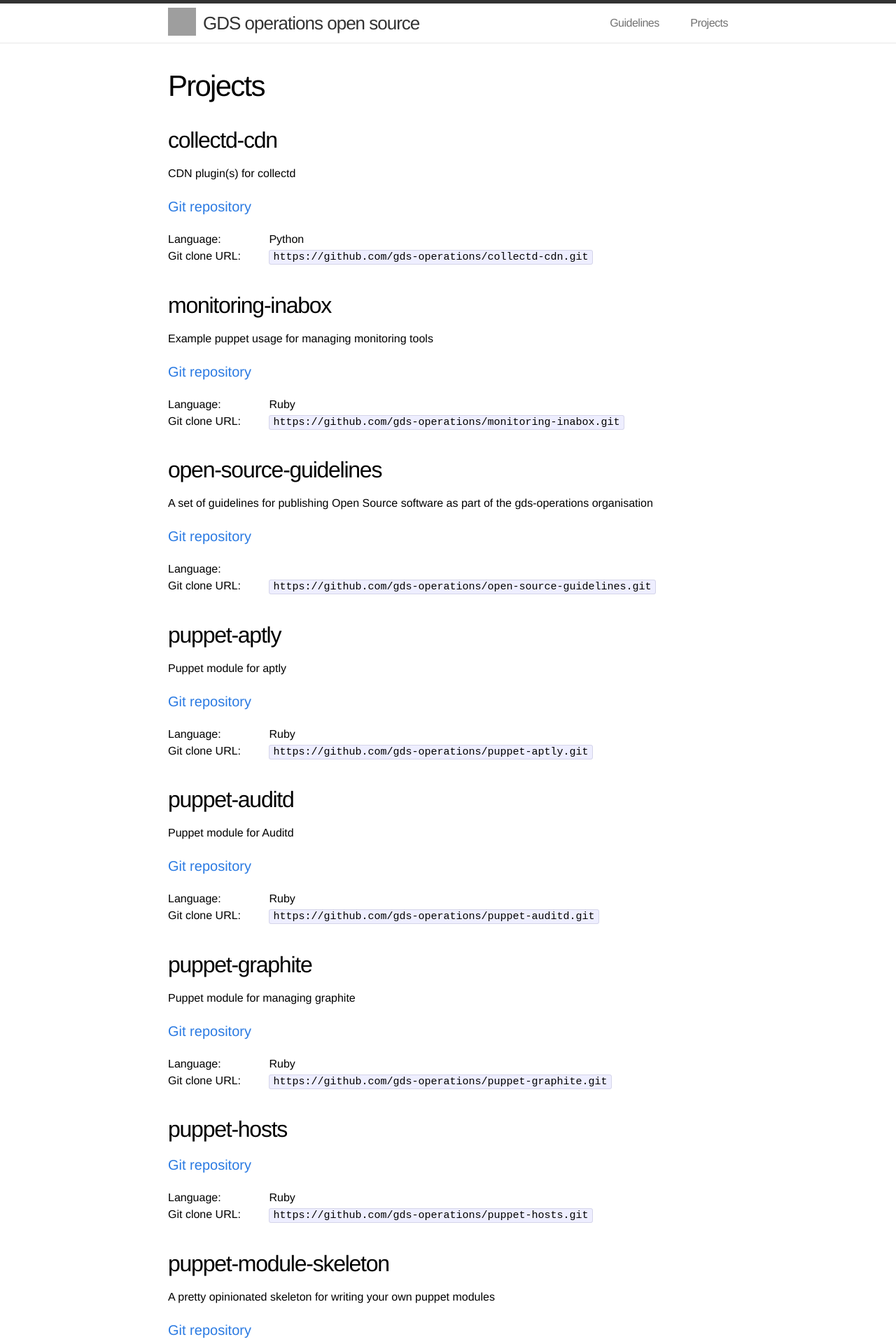
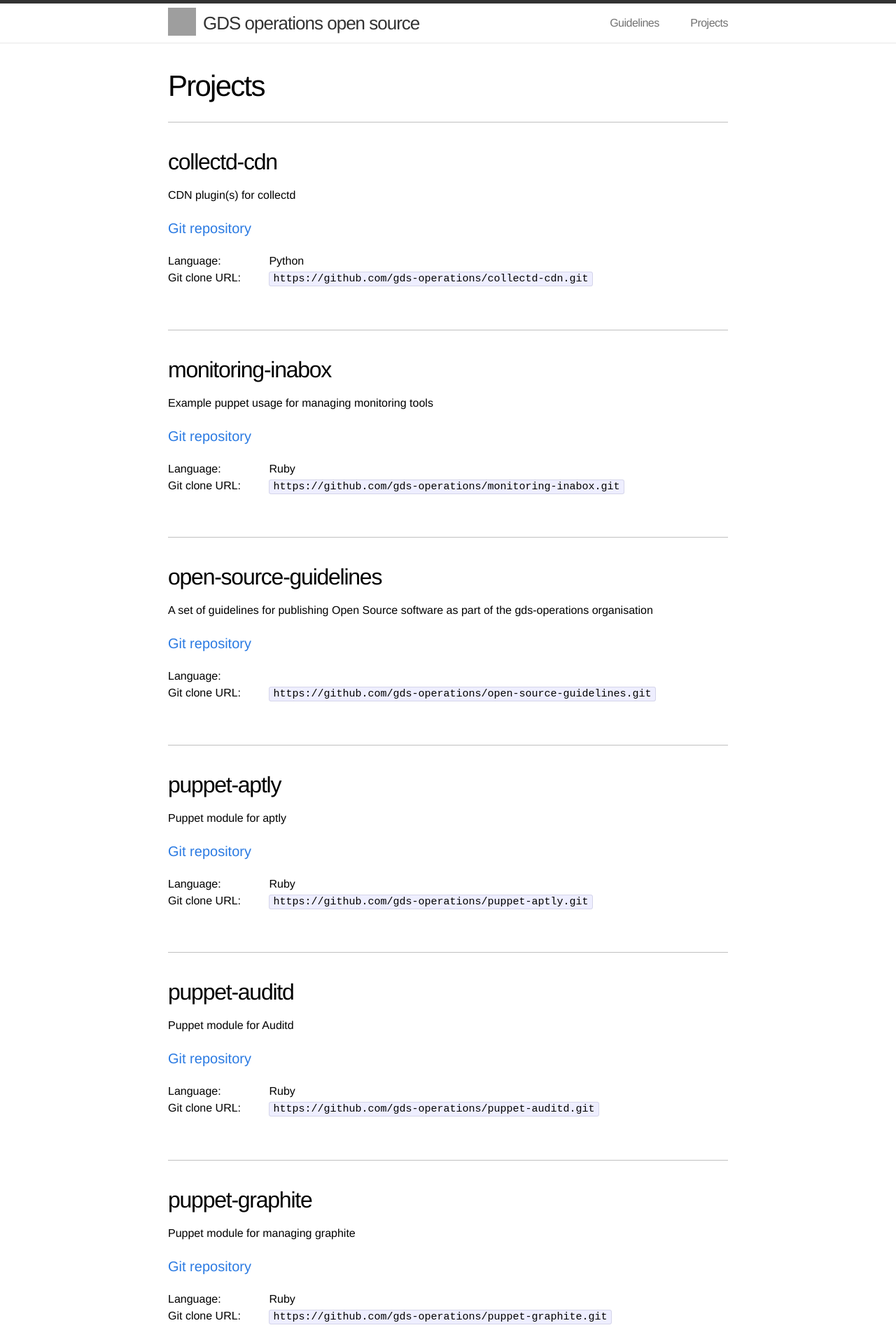
Before and after one commit to alphagov/gds-operations.github.io, a Jekyll site: the page built from projects.html, in a window 1280 px wide. Shown: the top 1920 px of the page at 70% size. Built offline with Jekyll 4.4.1, drawn with Linux system fonts in a browser that asks for light colours; Markdown is read by kramdown in place of the engine named in the settings; grey boxes are pictures that could not be loaded.

Commit message:
Add visual dividing line between projects
Add a `<div>` element with a `project` CSS class to contain each
project.

```diff
--- a/css/main.css
+++ b/css/main.css
@@ -292,6 +292,11 @@ a:visited { color: #205caa; }
 
 .post pre.terminal code { background-color: #333; }
 
+.post .project {
+  padding-bottom: 20px;
+  border-top: 1px silver solid;
+}
+
 /* Syntax highlighting styles */
 /* ----------------------------------------------------------*/
 
--- a/projects.html
+++ b/projects.html
@@ -7,6 +7,7 @@ permalink: /projects/
 {% assign sorted_repos = site.data.repos | sort: 'name' %}
 
 {% for repo in sorted_repos %}
+<div class="project">
   <h2 class="project-name">{{ repo.name }}</h2>
 
   <p class="project-description">{{ repo.description }}</p>
@@ -20,5 +21,6 @@ permalink: /projects/
     <li><span class="meta-keyword">Language:</span> {{ repo.language }}</li>
     <li><span class="meta-keyword">Git clone URL:</span> <code>{{ repo.clone_url }}</code></li>
   </ul>
+</div>
 
 {% endfor %}
```
Lines whose indentation alone changed are shown as unchanged.
